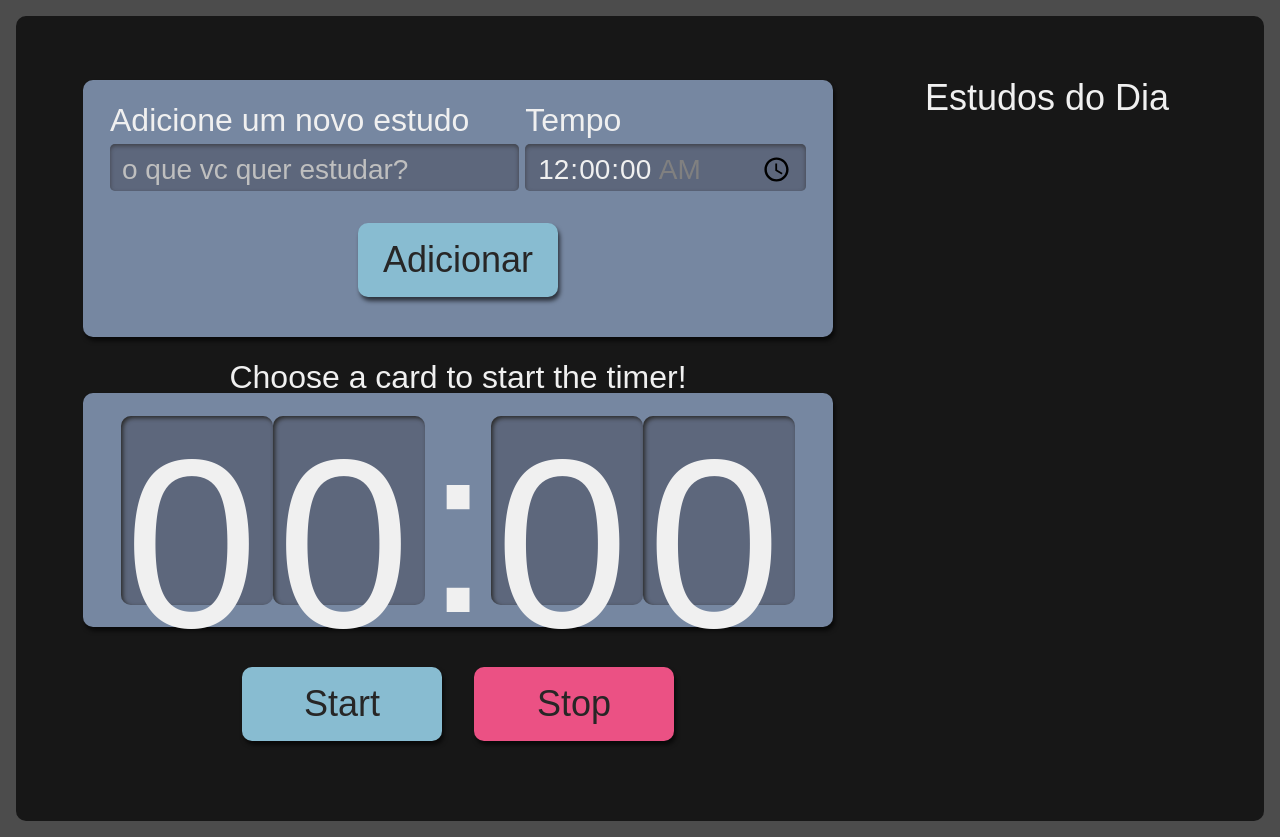
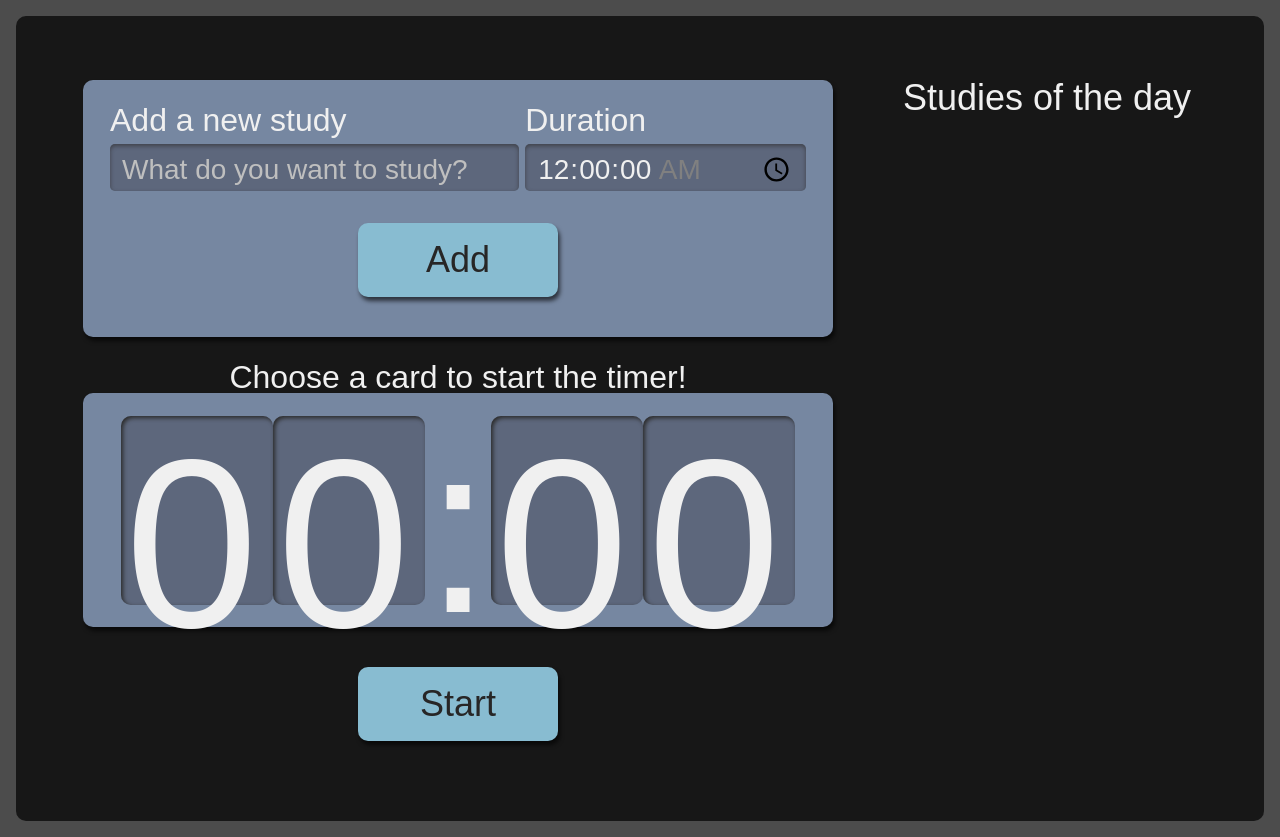
Before and after one commit to TiagoDorini/alura-studies, a React (Create React App) app: page / in a window 1280 px wide. Built offline with nearby package versions, Linux system fonts and the light colour scheme.

Commit message:
fix: translate text

```diff
--- a/src/components/AluraForm/index.tsx
+++ b/src/components/AluraForm/index.tsx
@@ -25,24 +25,24 @@ function AluraForm({ setTasks }: IAluraFormProps) {
   return (
     <form className={style.novaTarefa} onSubmit={addTask}>
       <div className={style.inputContainer}>
-        <label htmlFor="tarefa">Adicione um novo estudo</label>
+        <label htmlFor="task">Add a new study</label>
         <input
           type="text"
-          name="tarefa"
-          id="tarefa"
-          placeholder="o que vc quer estudar?"
+          name="task"
+          id="task"
+          placeholder="What do you want to study?"
           value={task}
           onChange={(event) => setTask(event.target.value)}
           required
         />
       </div>
       <div className={style.inputContainer}>
-        <label htmlFor="tempo">Tempo</label>
+        <label htmlFor="duration">Duration</label>
         <input
           type="time"
           step="1"
-          name="tempo"
-          id="tempo"
+          name="duration"
+          id="duration"
           min="00:00:00"
           max="01:30:00"
           value={duration}
@@ -50,7 +50,7 @@ function AluraForm({ setTasks }: IAluraFormProps) {
           required
         />
       </div>
-      <AluraButton type={"submit"}> Adicionar </AluraButton>
+      <AluraButton type={"submit"}> Add </AluraButton>
     </form>
   )
 }
--- a/src/components/AluraList/index.tsx
+++ b/src/components/AluraList/index.tsx
@@ -11,7 +11,7 @@ interface IAluraListProps {
 function AluraList({ tasks, selectTask }: IAluraListProps) {
   return (
     <aside className={style.listaTarefas}>
-      <h2>Estudos do Dia</h2>
+      <h2>Studies of the day</h2>
       <ul>
         {tasks.map((task, index) => (
           <AluraItem
--- a/src/components/AluraTimer/index.tsx
+++ b/src/components/AluraTimer/index.tsx
@@ -33,12 +33,7 @@ export function AluraTimer({ selected }: IAluraTimerProps) {
       <div className={style.relogioWrapper}>
         <AluraWatch duration={duration} />
       </div>
-      <div>
-        <AluraButton onClick={() => countDown(duration)}>Start</AluraButton>
-        <AluraButton className={style.buttonCancelar} onClick={() => {}}>
-          Stop
-        </AluraButton>
-      </div>
+      <AluraButton onClick={() => countDown(duration)}>Start</AluraButton>
     </div>
   )
 }
```
